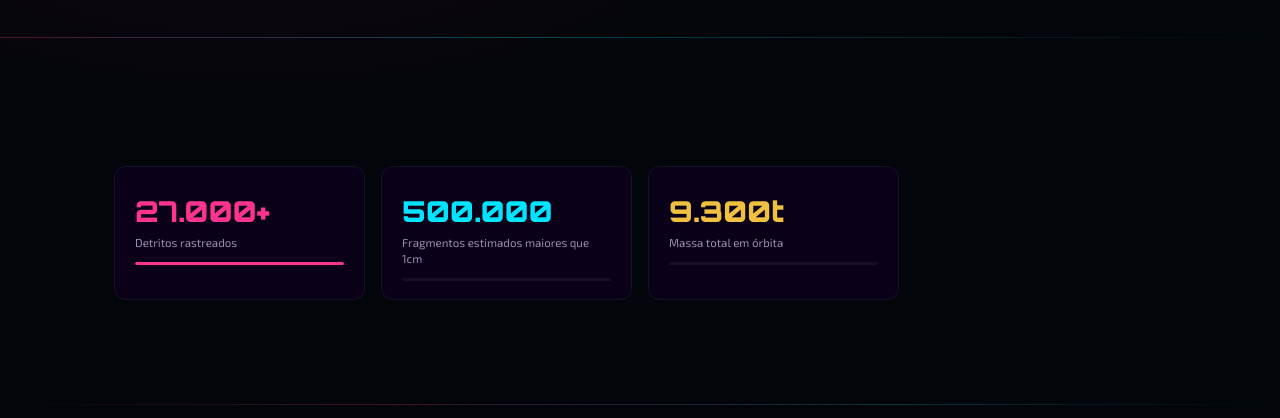
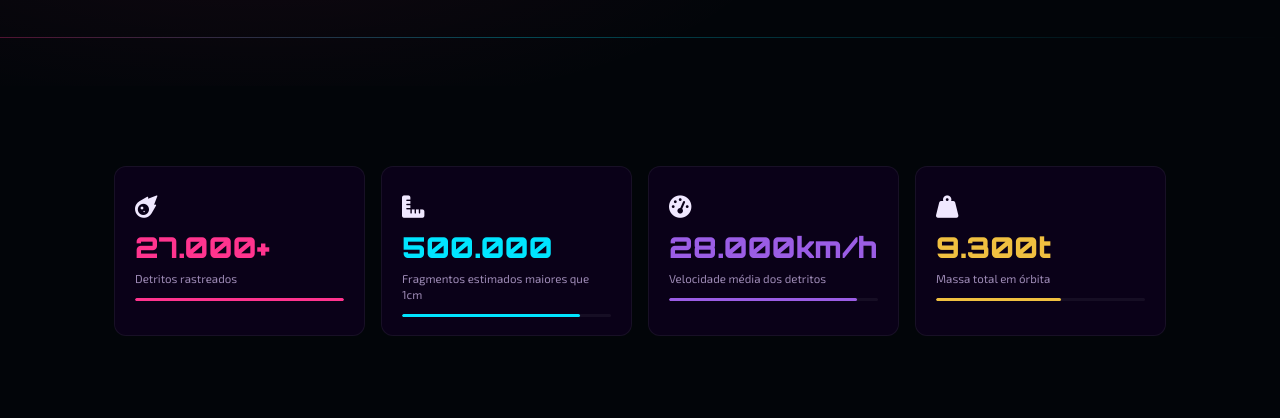
Before and after one commit to pivattidev/SpaceWaste, a plain HTML site: page HTML/dashboard.html in a window 1280 px wide. Shown: the part 382-800 px from the top of the page. Drawn offline with Linux system fonts and the light colour scheme.

Commit message:
feat: Ajuste nos cards de estatisticas e adição de icones FontAwesome

```diff
--- a/HTML/dashboard.html
+++ b/HTML/dashboard.html
@@ -8,6 +8,7 @@
   <link href="https://fonts.googleapis.com/css2?family=Orbitron:wght@400;700;900&family=Exo+2:wght@300;400;600&display=swap" rel="stylesheet">
   <link rel="stylesheet" href="../CSS/style.css">
   <link rel="stylesheet" href="../CSS/dashboard.css">
+  <script src="https://kit.fontawesome.com/6a8e84955a.js" crossorigin="anonymous"></script>
 </head>
 <body>
   <nav class="navbar">
@@ -48,7 +49,7 @@
       <div class="container">
         <div class="dash-stats-grid">
           <div class="dash-stat-card">
-            <div class="dash-stat-icone"></div>
+            <div class="dash-stat-icone"><i class="fas fa-meteor"></i></div>
             <div class="dash-stat-valor pink">27.000+</div>
             <div class="dash-stat-label">Detritos rastreados</div>
             <div class="dash-stat-barra">
@@ -56,19 +57,27 @@
             </div>
           </div>
           <div class="dash-stat-card">
-            <div class="dash-stat-icone"></div>
+            <div class="dash-stat-icone"><i class="fas fa-ruler-combined"></i></div>
             <div class="dash-stat-valor cyan">500.000</div>
             <div class="dash-stat-label">Fragmentos estimados maiores que 1cm</div>
             <div class="dash-stat-barra">
-              <div class="dash-stat-barra-fill" style="width:85%"; background:var(--cyan)"></div>
+              <div class="dash-stat-barra-fill" style="width:85%; background:var(--cyan)"></div>
             </div>
           </div>
           <div class="dash-stat-card">
-            <div class="dash-stat-icone"></div>
+            <div class="dash-stat-icone"><i class="fas fa-tachometer-alt"></i></div>
+            <div class="dash-stat-valor purple">28.000km/h</div>
+            <div class="dash-stat-label">Velocidade média dos detritos</div>
+            <div class="dash-stat-barra">
+              <div class="dash-stat-barra-fill" style="width:90%; background:#9b5de5"></div>
+            </div>
+          </div>
+          <div class="dash-stat-card">
+            <div class="dash-stat-icone"><i class="fas fa-weight-hanging"></i></div>
             <div class="dash-stat-valor" style="color:#f0c040">9.300t</div>
             <div class="dash-stat-label">Massa total em órbita</div>
             <div class="dash-stat-barra">
-              <div class="dash-stat-barra-fill" style="width:60%"; background:#f0c040"></div>
+              <div class="dash-stat-barra-fill" style="width:60%; background:#f0c040"></div>
             </div>
           </div>
         </div>
```
